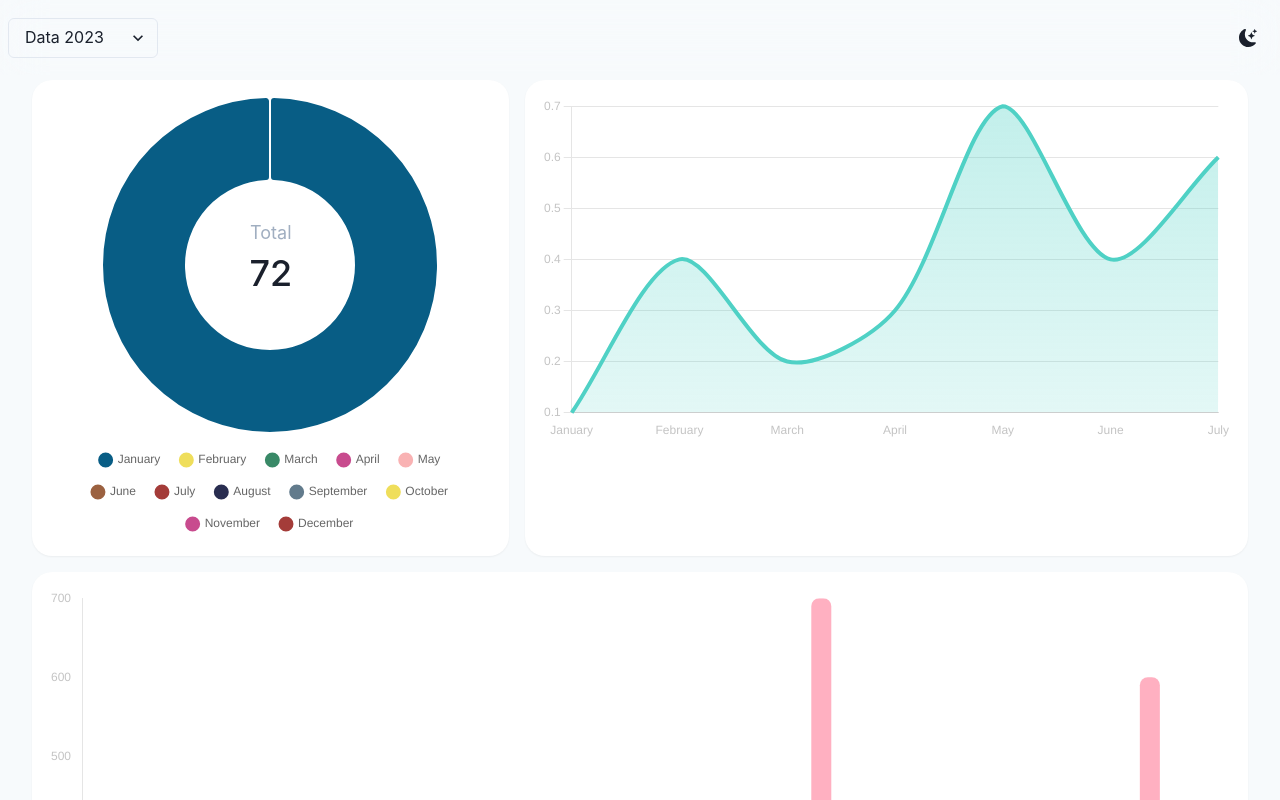
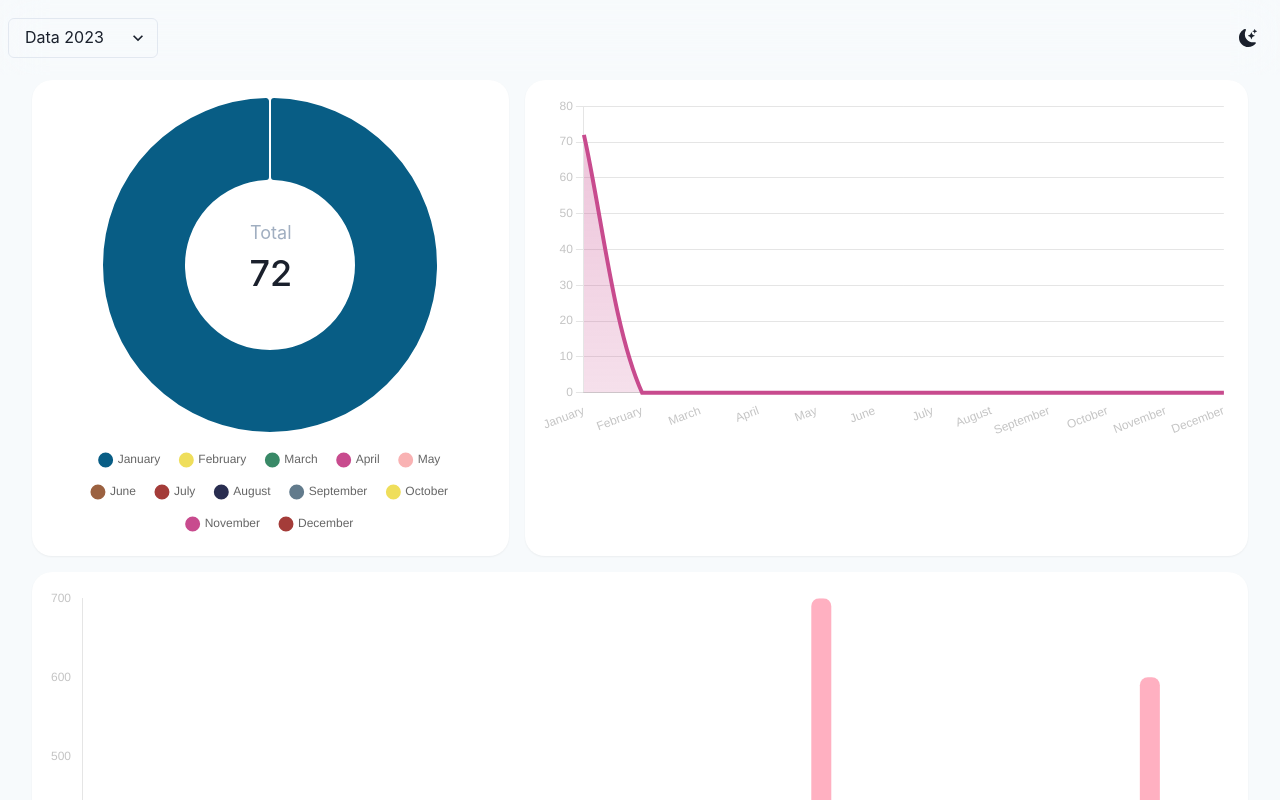
Before and after one commit to radenlarko/Chart-Test, a Next.js app: page / in a window 1280 px wide. Shown: the top 800 px of the page. Built offline with nearby package versions, Linux system fonts and the light colour scheme.

Commit message:
Implementasi Data AreaChart2

```diff
--- a/components/AreaChart2.tsx
+++ b/components/AreaChart2.tsx
@@ -1,4 +1,4 @@
-import React from "react";
+import React, { useMemo } from "react";
 import {
   Chart as ChartJS,
   CategoryScale,
@@ -13,6 +13,7 @@ import {
   ChartData,
 } from "chart.js";
 import { Line } from "react-chartjs-2";
+import { DataChart } from "@/utils/dataChart";
 
 ChartJS.register(
   CategoryScale,
@@ -60,32 +61,42 @@ const options: ChartOptions<"line"> = {
   },
 };
 
-const data: ChartData<"line"> = {
-  labels: ["January", "February", "March", "April", "May", "June", "July"],
+interface Props {
+  dataChart: DataChart[];
+  rgbColor?: number[];
+}
+
+const AreaChart2 = ({ dataChart, rgbColor }: Props) => {
+  const data = useMemo<ChartData<"line">>(() => {
+    const labelList = dataChart.map((item) => item.label);
+    const valueList = dataChart.map((item) => item.value);
+
+    const newRGB = rgbColor ? rgbColor.join() : "79, 209, 197";
+    return {
+      labels: labelList,
       datasets: [
         {
           fill: true,
           label: "Mobile",
-      data: [0.1, 0.4, 0.2, 0.3, 0.7, 0.4, 0.6, 0.3],
+          data: valueList,
           tension: 0.3,
           pointStyle: "circle",
           pointBorderWidth: 0,
-      pointBackgroundColor: "rgba(79, 209, 197, 0)",
-      pointHoverBackgroundColor: "rgba(79, 209, 197, 1)",
+          pointBackgroundColor: `rgba(${newRGB}, 0)`,
+          pointHoverBackgroundColor: `rgba(${newRGB}, 1)`,
           borderWidth: 4,
-      borderColor: "rgba(79, 209, 197, 1)",
+          borderColor: `rgba(${newRGB}, 1)`,
           backgroundColor: (context) => {
             const ctx = context.chart.ctx;
             const gradient = ctx.createLinearGradient(0, 0, 0, 500);
-        gradient.addColorStop(0, "rgba(79, 209, 197, 0.35)");
-        gradient.addColorStop(1, "rgba(79, 209, 197, 0.05)");
+            gradient.addColorStop(0, `rgba(${newRGB}, 0.35)`);
+            gradient.addColorStop(1, `rgba(${newRGB}, 0.05)`);
             return gradient;
           },
         },
       ],
     };
-
-const AreaChart2 = () => {
+  }, [dataChart, rgbColor]);
   return <Line options={options} data={data} />;
 };
 
--- a/pages/index.tsx
+++ b/pages/index.tsx
@@ -99,7 +99,10 @@ export default function Home() {
                 <DonutChart dataChart={selectedData} />
               </GridItemCard>
               <GridItemCard colSpan={{ base: 5, lg: 3 }}>
-                <AreaChart2 />
+                <AreaChart2
+                  dataChart={selectedData}
+                  rgbColor={[200, 75, 142]}
+                />
               </GridItemCard>
               <GridItemCard colSpan={5}>
                 <BarChart />
```
Lines whose indentation alone changed are shown as unchanged.
